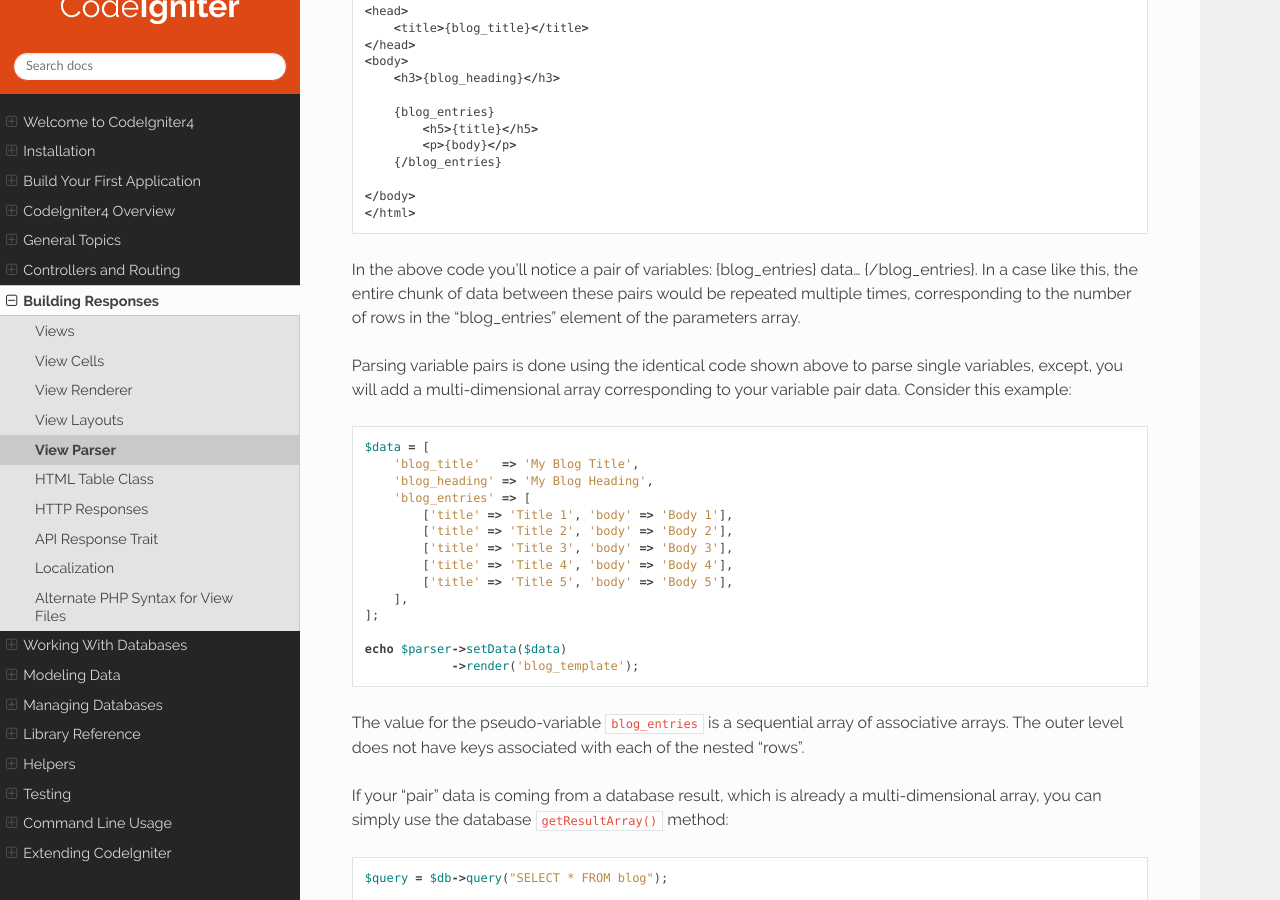
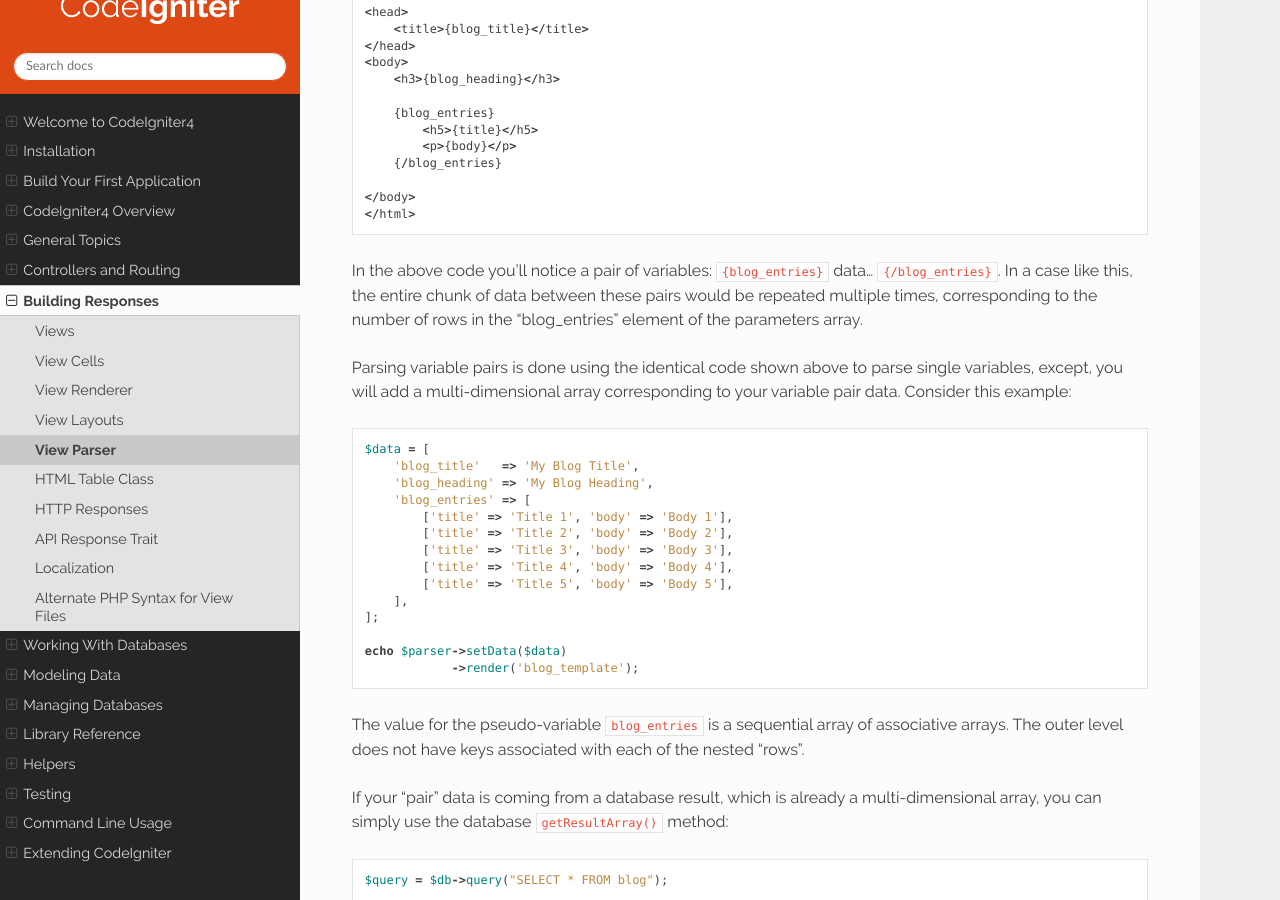
Before and after one commit to NEKOGET/ci4_user_guide_src, a Sphinx documentation site: the page built from source/outgoing/view_parser.rst, in a window 1280 px wide and 900 px high, scrolled down 3942 px. Built offline with Sphinx 7.4.7 and the Read the Docs theme 2.0.0, drawn with Linux system fonts in a browser that asks for light colours; some of the changed text lies outside the part shown.

```diff
--- a/source/outgoing/view_parser.rst
+++ b/source/outgoing/view_parser.rst
@@ -97,7 +97,7 @@ like this::
 
 View parameters are passed to ``setData()`` as an associative
 array of data to be replaced in the template. In the above example, the
-template would contain two variables: {blog_title} and {blog_heading}
+template would contain two variables: ``{blog_title}`` and ``{blog_heading}``
 The first parameter to ``render()`` contains the name of the :doc:`view
 file </outgoing/views>`, Where *blog_template* is the name of your view file.
 
@@ -177,8 +177,8 @@ at the top of the page::
     </body>
     </html>
 
-In the above code you'll notice a pair of variables: {blog_entries}
-data... {/blog_entries}. In a case like this, the entire chunk of data
+In the above code you'll notice a pair of variables: ``{blog_entries}``
+data... ``{/blog_entries}``. In a case like this, the entire chunk of data
 between these pairs would be repeated multiple times, corresponding to
 the number of rows in the "blog_entries" element of the parameters array.
 
```
